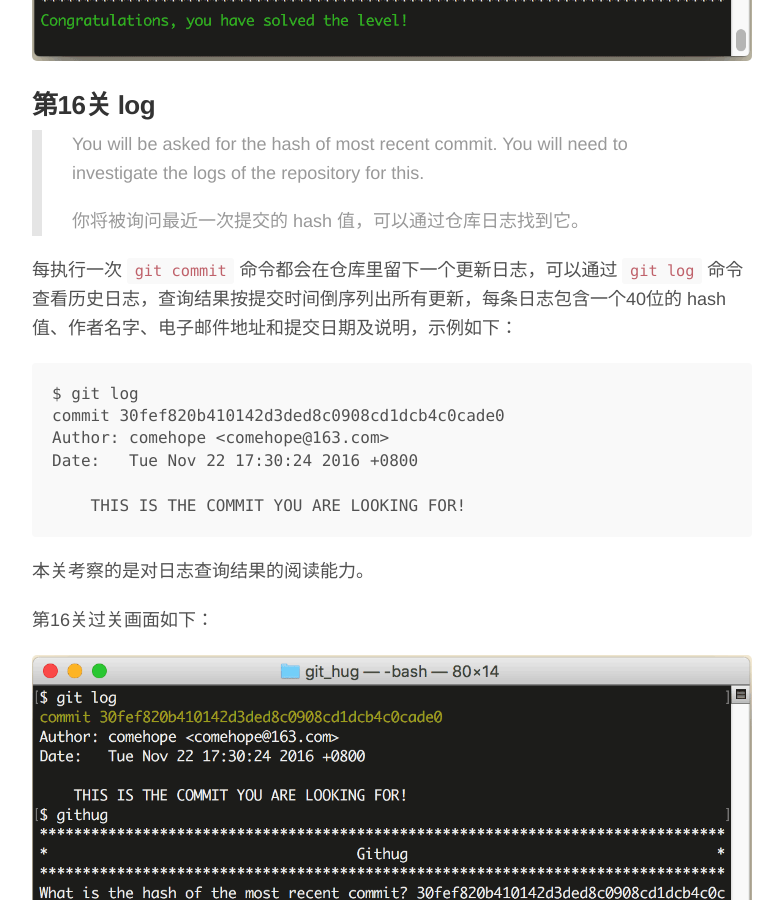
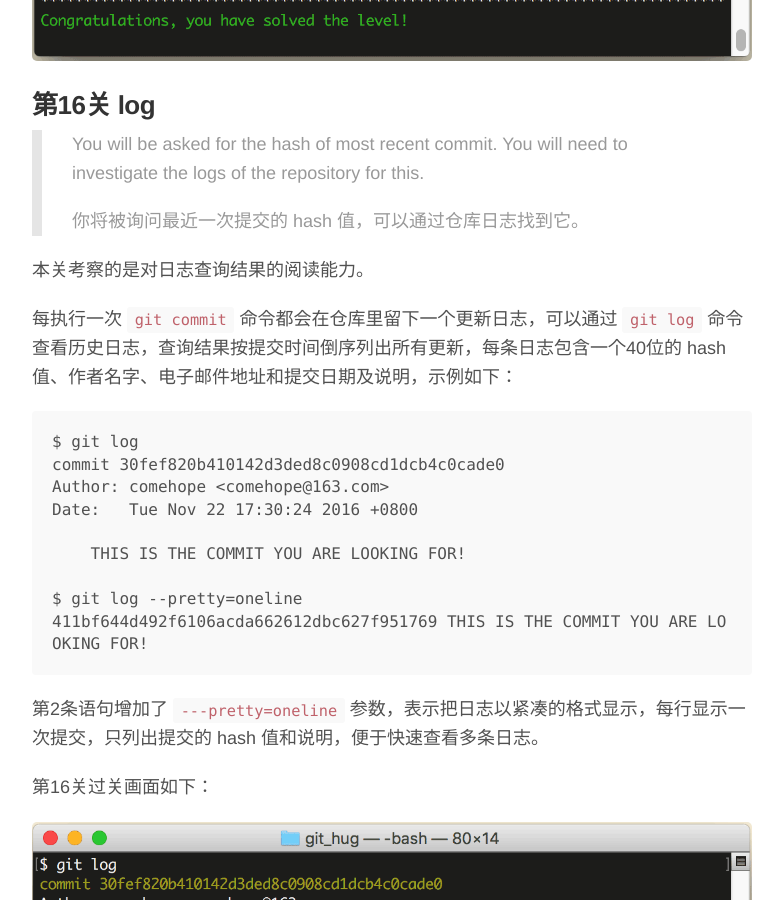
Before and after one commit to comehope/comehope.github.io, a Jekyll site: the page built from _posts/2016-11-24-learning-git-through-githug-part-2-level-11-to-20.md, in a window 1280 px wide and 900 px high, scrolled down 4323 px. Shown: the whole window, without its empty margins (248-1031 px from the left). Built offline with Jekyll 4.4.1, drawn with Linux system fonts in a browser that asks for light colours.

Commit message:
第16关增加 git log --pretty=oneline 命令

````diff
--- a/_posts/2016-11-24-learning-git-through-githug-part-2-level-11-to-20.md
+++ b/_posts/2016-11-24-learning-git-through-githug-part-2-level-11-to-20.md
@@ -85,6 +85,8 @@ $ git stash pop
 >
 > 你将被询问最近一次提交的 hash 值，可以通过仓库日志找到它。
 
+本关考察的是对日志查询结果的阅读能力。
+
 每执行一次 `git commit` 命令都会在仓库里留下一个更新日志，可以通过 `git log` 命令查看历史日志，查询结果按提交时间倒序列出所有更新，每条日志包含一个40位的 hash 值、作者名字、电子邮件地址和提交日期及说明，示例如下：
 
 ```
@@ -94,9 +96,12 @@ Author: comehope <comehope@163.com>
 Date:   Tue Nov 22 17:30:24 2016 +0800
 
     THIS IS THE COMMIT YOU ARE LOOKING FOR!
+
+$ git log --pretty=oneline
+411bf644d492f6106acda662612dbc627f951769 THIS IS THE COMMIT YOU ARE LOOKING FOR!
 ```
 
-本关考察的是对日志查询结果的阅读能力。
+第2条语句增加了 ```---pretty=oneline``` 参数，表示把日志以紧凑的格式显示，每行显示一次提交，只列出提交的 hash 值和说明，便于快速查看多条日志。
 
 第16关过关画面如下：
 
````
